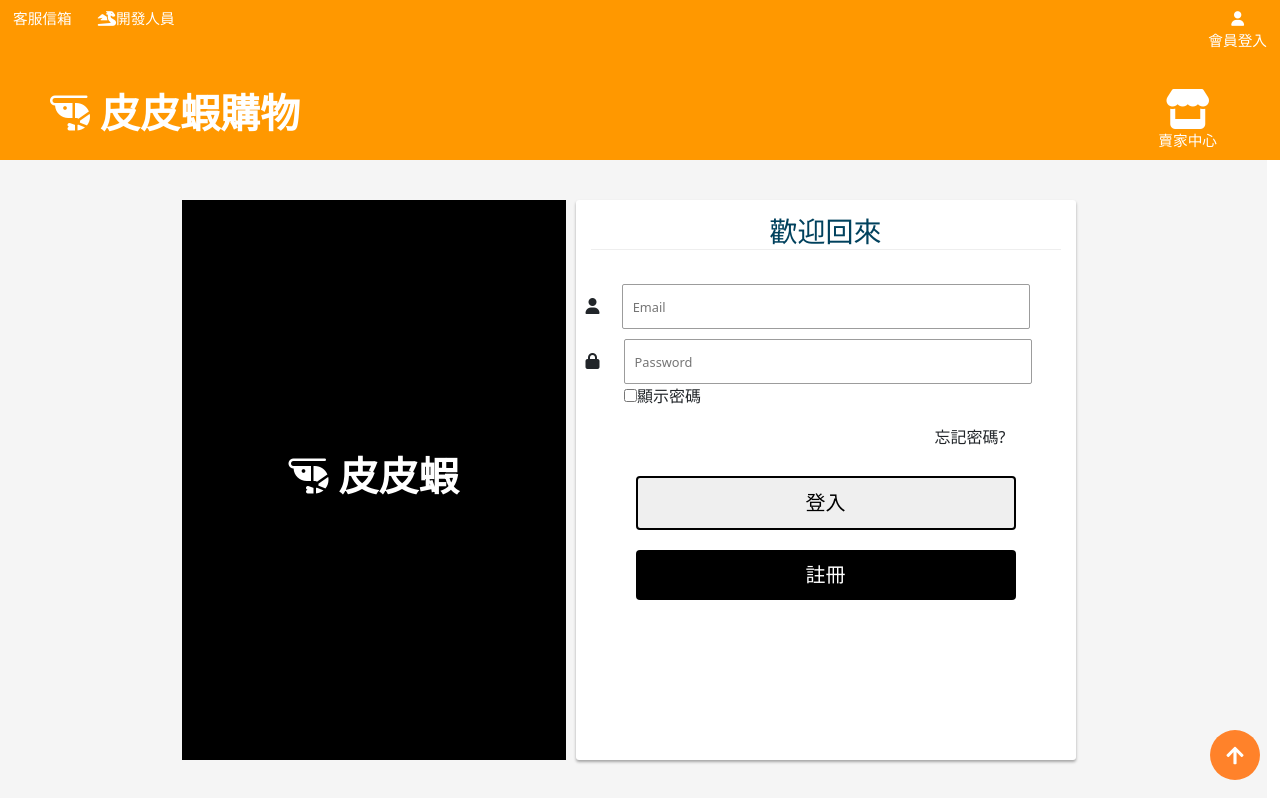
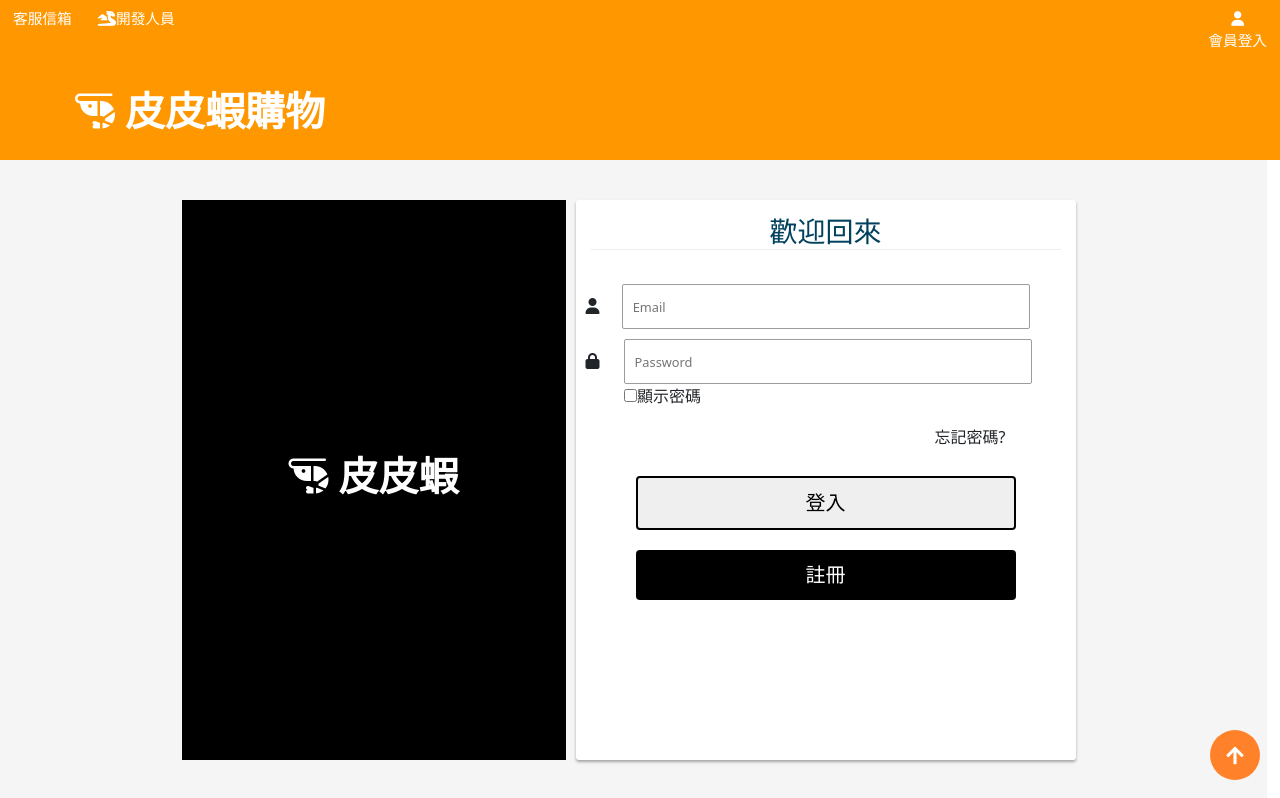
Before and after one commit to zz0257800000/TeamProject, a Vue app: page /UserPage/loginPage in a window 1280 px wide. Shown: the top 798 px of the page. Built offline with nearby package versions, Linux system fonts and the light colour scheme; no server answers; a small style sheet from the web is missing.

Commit message:
新增登入後自動重新整理

```diff
--- a/src/components/navbar.vue
+++ b/src/components/navbar.vue
@@ -175,7 +175,7 @@ export default {
         <div class="headerRight">
 
           <div class="forSeller btn big">
-            <RouterLink class="big" :to="'/UserPage/actionShop'">
+            <RouterLink class="big" :to="'/UserPage/actionShop'" v-if="isLoggedIn">
               <i class="fa-solid fa-store"></i>
               <p>賣家中心</p>
               <span class="notification-badge" v-if="orderQuantity != 0">{{ orderQuantity }}</span>
@@ -212,6 +212,12 @@ export default {
 </template>
 
 <style lang="scss" scoped>
+.logo{
+  width: 300px;
+  height: 60px;
+  text-align: center;
+  // background-color: aqua;
+}
 .bgArea{
   width: 100vw;
 }
--- a/src/views/UserPage/loginPage.vue
+++ b/src/views/UserPage/loginPage.vue
@@ -101,7 +101,10 @@ export default {
         text: "歡迎回來皮皮蝦!!",
         icon: "success",
         confirmButtonText: "OK",
-      });
+      }).then(() => {
+      // 关闭弹窗后重新加载页面
+      location.reload();
+    });
       },
    //套件sweetalert2，引導更改密碼
     showAlert1() {
```
